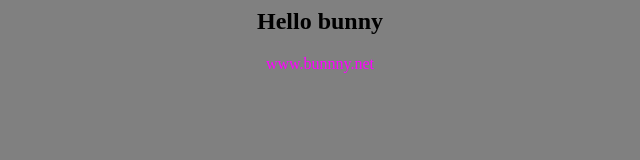
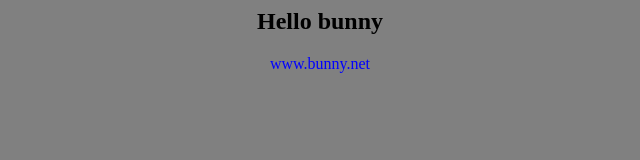
Before and after one commit to sparky322/test-jenkins, a plain HTML site: page index.html in a window 1280 px wide. Shown: the whole page, without its empty margins (320-960 px from the left). Drawn offline with Linux system fonts and the light colour scheme.

Commit message:
Update index.html

```diff
--- a/index.html
+++ b/index.html
@@ -2,7 +2,7 @@
 <body bgcolor=gray>
 <center>
 <h2><fonr color=yellow>Hello bunny</font></h2>
-<font color=magenta>www.bunnny.net</font>
+<font color=blue>www.bunny.net</font>
 
 </center>
 </body>
```
